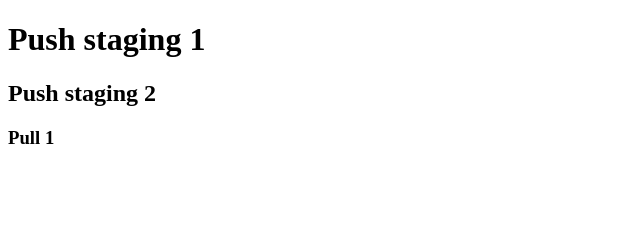
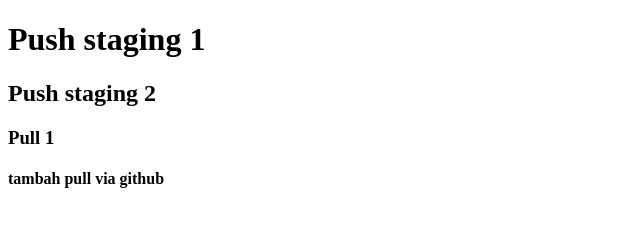
Before and after one commit to KhairaF/coba, a plain HTML site: page header.html in a window 1280 px wide. Shown: the whole page, without its empty margins (0-640 px from the left). Drawn offline with Linux system fonts and the light colour scheme.

Commit message:
add h4 pull

```diff
--- a/header.html
+++ b/header.html
@@ -8,5 +8,6 @@
     <h1>Push staging 1</h1>
     <h2>Push staging 2</h2>
     <h3>Pull 1</h3>
+    <h4>tambah pull via github</h4>
   </body>
 </html>
```
